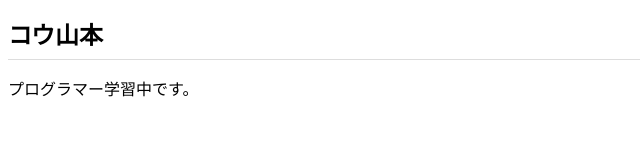
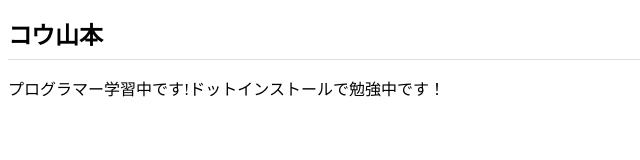
Before and after one commit to kouzou-yamamoto/kouzou-yamamoto.github.io, a plain HTML site: page index.html in a window 1280 px wide. Shown: the whole page, without its empty margins (0-640 px from the left). Drawn offline with Linux system fonts and the light colour scheme.

Commit message:
Add files via upload

```diff
--- a/index.html
+++ b/index.html
@@ -7,6 +7,6 @@
   </head>
   <body>
     <h1>コウ山本</h1>
-    <p>プログラマー学習中です。</p>
+    <p>プログラマー学習中です!ドットインストールで勉強中です！</p>
   </body>
 </html>
```
